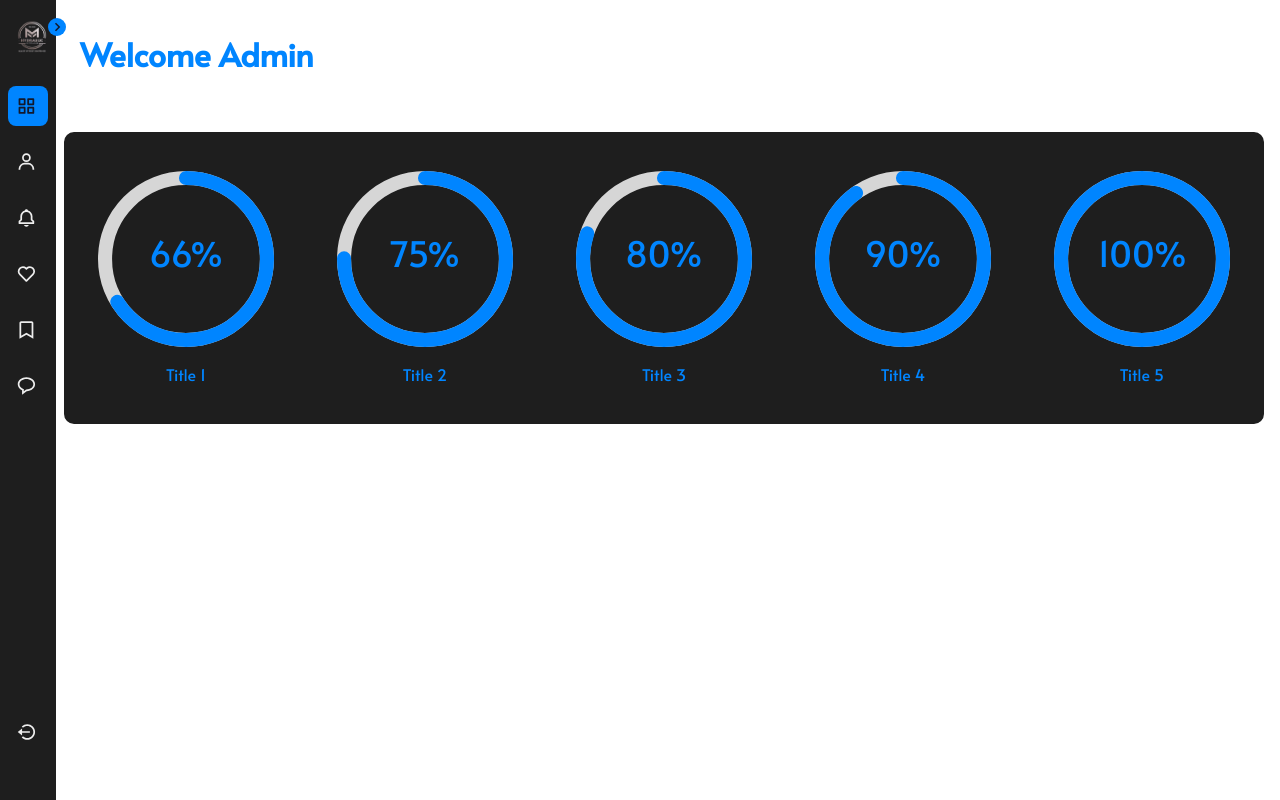
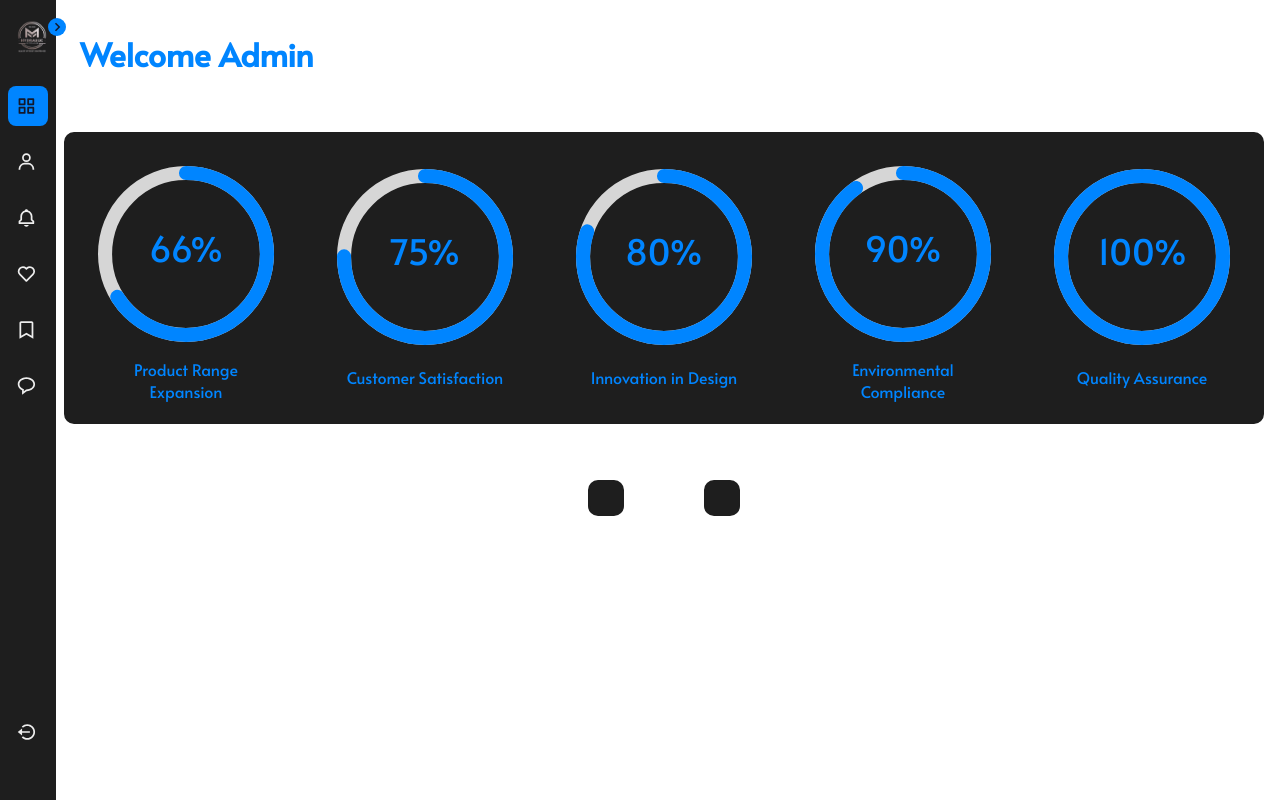
Before and after one commit to adityasharma0131/M.K-Hydraulics, a React (Vite) app in the folder client/: page /dashboard in a window 1280 px wide. Built offline with nearby package versions, Linux system fonts and the light colour scheme.

Commit message:
dashboad -numbering completed

```diff
--- a/client/src/index.css
+++ b/client/src/index.css
@@ -867,15 +867,13 @@ header nav ul li .dropdown-toggle:hover {
   width: 12rem;
   height: 15rem;
   padding: 1rem;
-  flex-direction: row;
-  flex-wrap: wrap;
   position: relative;
   padding: 0.5rem;
   margin: 0.5rem;
   border-radius: 10px;
   text-align: center;
   display: flex;
-  flex-direction: column;
+  flex-direction: row;
   align-items: center;
   justify-content: center;
 }
@@ -1402,7 +1400,9 @@ body.expander {
 }
 
 .dashboard-name,
-.dashboard-number {
+.dashboard-number,
+.recent-queries,
+.admin-users {
   position: relative;
   padding: 1rem;
   margin: 1rem 1rem 2.5rem 4rem;
@@ -1421,6 +1421,12 @@ body.expander {
   border: 2px solid #1e1e1e;
   color: #0085ff;
 }
+.recent-queries,
+.admin-users {
+  background-color: #1e1e1e;
+  border: 2px solid #1e1e1e;
+  color: #0085ff;
+}
 
 .progressive-bar {
   display: flex;
@@ -1430,3 +1436,12 @@ body.expander {
   flex-direction: row;
   flex-wrap: wrap;
 }
+
+.tables-area {
+  display: flex;
+  align-items: center;
+  justify-content: center;
+}
+
+.recent-queries {
+}
--- a/client/src/pages/Aboutus.jsx
+++ b/client/src/pages/Aboutus.jsx
@@ -6,11 +6,11 @@ import "react-circular-progressbar/dist/styles.css";
 
 const Aboutus = () => {
   const progressData = [
-    { value: 66, title: "Title 1" },
-    { value: 75, title: "Title 2" },
-    { value: 80, title: "Title 3" },
-    { value: 90, title: "Title 4" },
-    { value: 100, title: "Title 5" },
+    { value: 66, title: "Product Range Expansion" },
+    { value: 75, title: "Customer Satisfaction" },
+    { value: 80, title: "Innovation in Design" },
+    { value: 90, title: "Environmental Compliance" },
+    { value: 100, title: "Quality Assurance" },
   ];
 
   return (
--- a/client/src/pages/Dashboard.jsx
+++ b/client/src/pages/Dashboard.jsx
@@ -4,11 +4,11 @@ import "react-circular-progressbar/dist/styles.css";
 
 const Dashboard = () => {
   const progressData = [
-    { value: 66, title: "Title 1" },
-    { value: 75, title: "Title 2" },
-    { value: 80, title: "Title 3" },
-    { value: 90, title: "Title 4" },
-    { value: 100, title: "Title 5" },
+    { value: 66, title: "Product Range Expansion" },
+    { value: 75, title: "Customer Satisfaction" },
+    { value: 80, title: "Innovation in Design" },
+    { value: 90, title: "Environmental Compliance" },
+    { value: 100, title: "Quality Assurance" },
   ];
 
   return (
@@ -32,7 +32,17 @@ const Dashboard = () => {
             </div>
           ))}
         </div>
+
       </div>
+        <div className="tables-area">
+          <div className="recent-queries">
+
+          </div>
+          <div className="admin-users">
+
+          </div>
+
+        </div>
     </>
   );
 };
```
